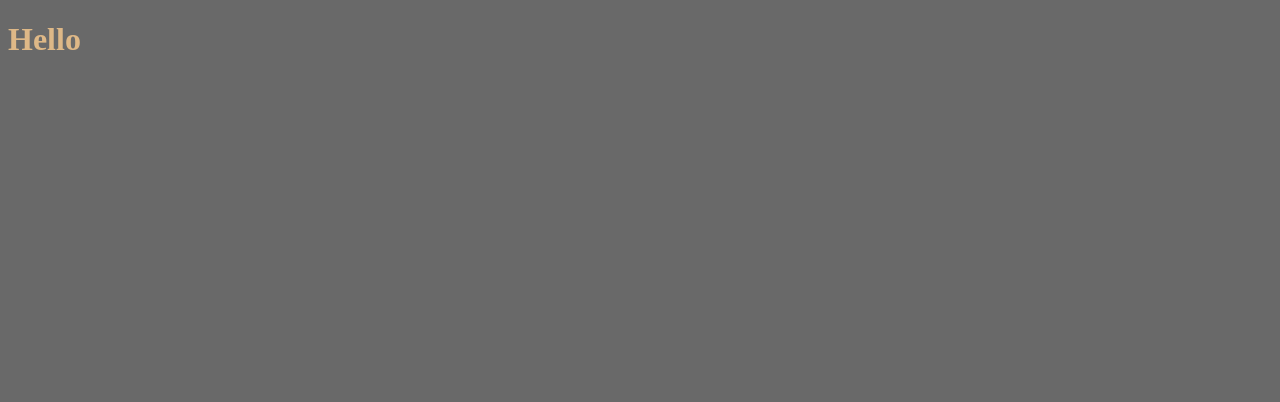
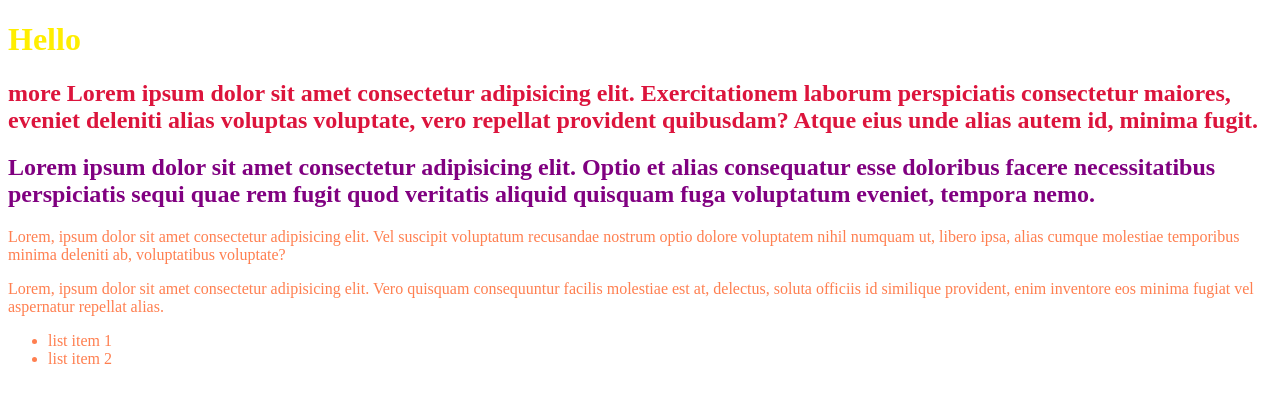
Before and after one commit to dodd0045/dodd0045.github.io, a plain HTML site: page week-5/index.html in a window 1280 px wide. Drawn offline with Linux system fonts and the light colour scheme.

Commit message:
updates css and html examples

```diff
--- a/week-5/css/main.css
+++ b/week-5/css/main.css
@@ -1,5 +1,36 @@
 body {
     color: burlywood;
-    background-color: dimgray; /* comment note in css */
+    /* comment note in css */
+}
+h1 {
+    color: rgb(255, 238, 0);
+}
+p, li {
+    color: coral;
+}
+section h1 {
+    color: crimson;
+}
+/* stye a class */
+.secondary-heading {
+    color:purple ;
+}
+
+/* style an id */
+#main-section {
+
 
 }
+
+/* LVHA */
+a:link {
+    color: red;
+}
+
+a:visited {
+    color: grey;
+}
+
+a:hover {
+    color: black;
+}
--- a/week-5/index.html
+++ b/week-5/index.html
@@ -9,6 +9,20 @@
 </head>
 <body>
     <!--     this is a html comment      -->
-    <h1>Hello</h1>
+    <header>
+        <h1>Hello</h1>
+    </header>
+    <section id="main-section">
+        <h1 class="main-heading">more Lorem ipsum dolor sit amet consectetur adipisicing elit. Exercitationem laborum perspiciatis consectetur maiores, eveniet deleniti alias voluptas voluptate, vero repellat provident quibusdam? Atque eius unde alias autem id, minima fugit.</h1>
+        <h1 class=secondary-heading>
+        Lorem ipsum dolor sit amet consectetur adipisicing elit. Optio et alias consequatur esse doloribus facere necessitatibus perspiciatis sequi quae rem fugit quod veritatis aliquid quisquam fuga voluptatum eveniet, tempora nemo.
+        </h1>
+        <p>Lorem, ipsum dolor sit amet consectetur adipisicing elit. Vel suscipit voluptatum recusandae nostrum optio dolore voluptatem nihil numquam ut, libero ipsa, alias cumque molestiae temporibus minima deleniti ab, voluptatibus voluptate?</p>
+        <p>Lorem, ipsum dolor sit amet consectetur adipisicing elit. Vero quisquam consequuntur facilis molestiae est at, delectus, soluta officiis id similique provident, enim inventore eos minima fugiat vel aspernatur repellat alias.</p>
+        <ul>
+            <li>list item 1</li>
+            <li>list item 2</li>
+        </ul>
+    </section>
 </body>
 </html>
```
